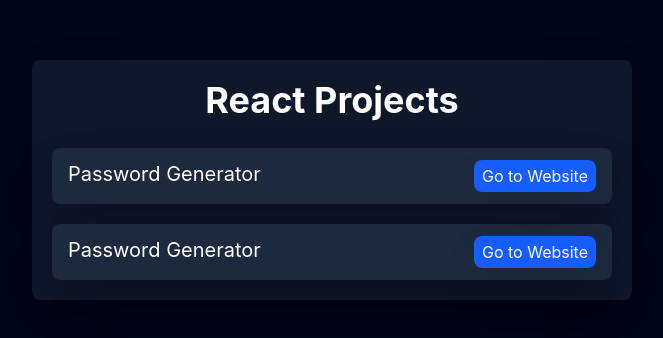
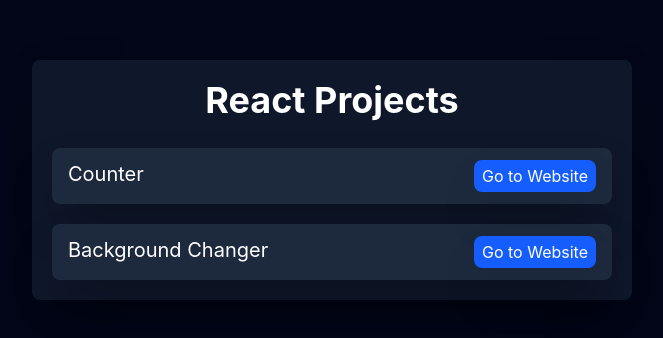
Before and after one commit to Chandrajit06/React-Projects, a React (Vite) app: page / in a window 1280 px wide. Shown: the part 220-558 px from the top of the page, without its empty margins (308-971 px from the left). Built offline with nearby package versions, Linux system fonts and the light colour scheme.

Commit message:
create router

```diff
--- a/src/App.jsx
+++ b/src/App.jsx
@@ -11,21 +11,18 @@ function App() {
 
           <div>
             <div className="bg-slate-800 mt-5 flex justify-between py-3 px-4 rounded-lg shadow-2xl shadow-black/40">
-              <span className="text-xl">
-                Password Generator</span>
-              <button
+              <span className="text-xl">Counter</span>
+              <Link    to="/counter"
                 className="p-1 bg-blue-600 hover:bg-blue-700 cursor-pointer rounded-lg px-2 shadow-2xl shadow-black/40"
               >
-                Go to Website</button>
+              Go to Website</Link>
             </div>
-
             <div className="bg-slate-800 mt-5 flex justify-between py-3 px-4 rounded-lg shadow-2xl shadow-black/40">
-              <span className="text-xl">
-                Password Generator</span>
-              <button className="p-1 bg-blue-600 hover:bg-blue-700 cursor-pointer rounded-lg px-2 shadow-2xl shadow-black/40"
-
+              <span className="text-xl">Background Changer</span>
+              <Link    to="/bgchanger"
+                className="p-1 bg-blue-600 hover:bg-blue-700 cursor-pointer rounded-lg px-2 shadow-2xl shadow-black/40"
               >
-                Go to Website</button>
+              Go to Website</Link>
             </div>
 
           </div>
--- a/src/main.jsx
+++ b/src/main.jsx
@@ -3,11 +3,10 @@ import { createRoot } from 'react-dom/client'
 import App from './App.jsx'
 import './index.css'
 import { RouterProvider } from 'react-router-dom'
-// import router from './router.jsx'
+import router from './router.jsx'
 
 createRoot(document.getElementById('root')).render(
   <StrictMode>
-    {/* <RouterProvider router={router} /> */}
-    <App />
+    <RouterProvider router={router} />
   </StrictMode>,
 )
--- /dev/null
+++ b/src/router.jsx
@@ -0,0 +1,10 @@
+import { createBrowserRouter, createRoutesFromElements, Route } from "react-router-dom";
+import App from "./App";
+
+const router = createBrowserRouter(
+    createRoutesFromElements(
+        <Route path="/" element={<App />} />
+    )
+)
+
+export default router
```
